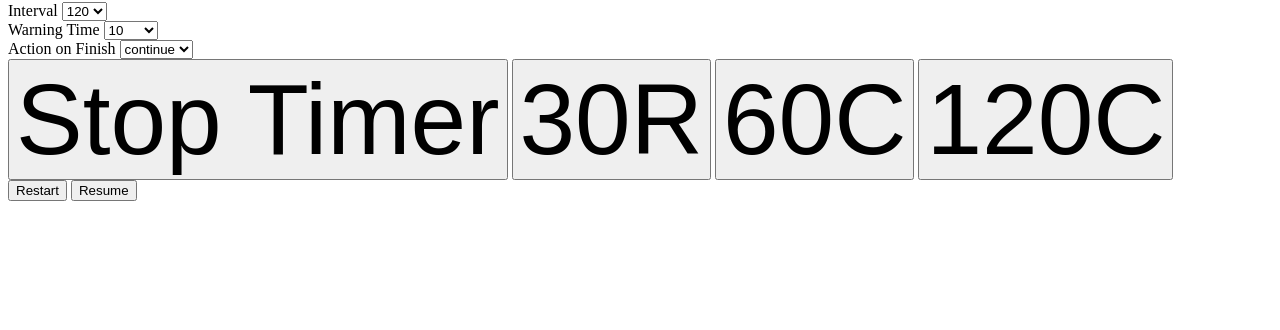
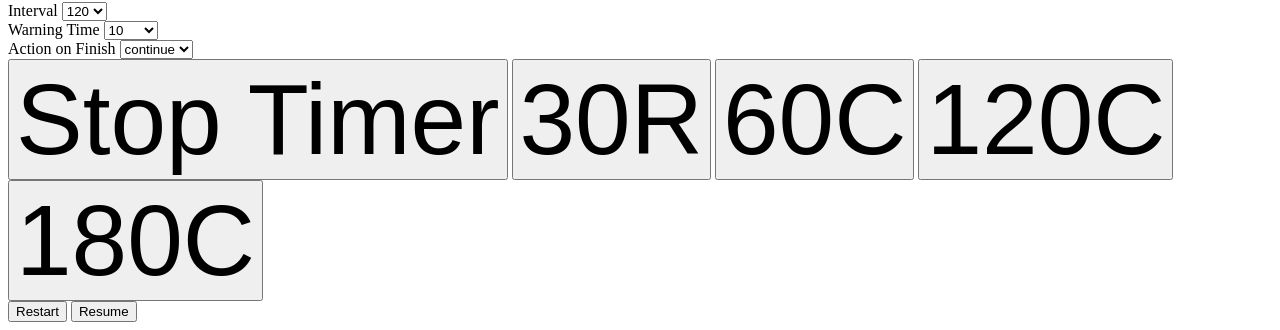
Before and after one commit to drowe1/drowe1.github.io, a plain HTML site: page timer.html in a window 1280 px wide. Shown: the part 696-1026 px from the top of the page. Before the commit the page ends 905 px from the top, so only its background shows below. Drawn offline with Linux system fonts and the light colour scheme.

Commit message:
Added 180 second button

```diff
--- a/timer.html
+++ b/timer.html
@@ -41,6 +41,7 @@
     <input type="button" id="30SecondButtonRoll" style="font-size: 100px;" value="30R" onclick="customButton(30, 'None', 'restart');">
     <input type="button" id="60SecondButtonCont" style="font-size: 100px;" value="60C" onclick="customButton(60, 10, 'continue');">
     <input type="button" id="120SecondButtonCont" style="font-size: 100px;" value="120C" onclick="customButton(120, 10, 'continue');">
+    <input type="button" id="180SecondButtonCont" style="font-size: 100px;" value="180C" onclick="customButton(180, 15, 'continue');">
 
     <br />
     <input type="button" value="Restart" onclick="restart()">
```
